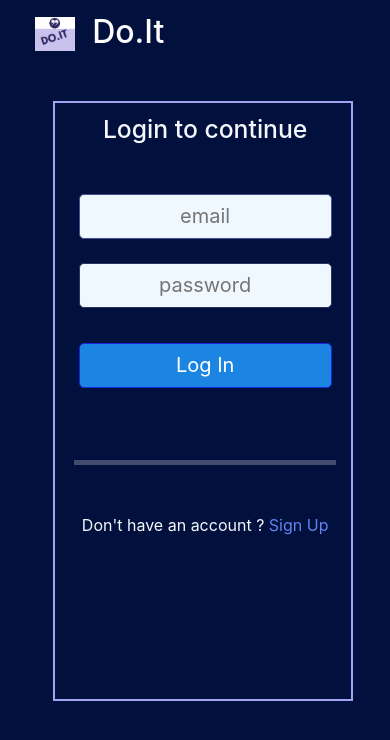
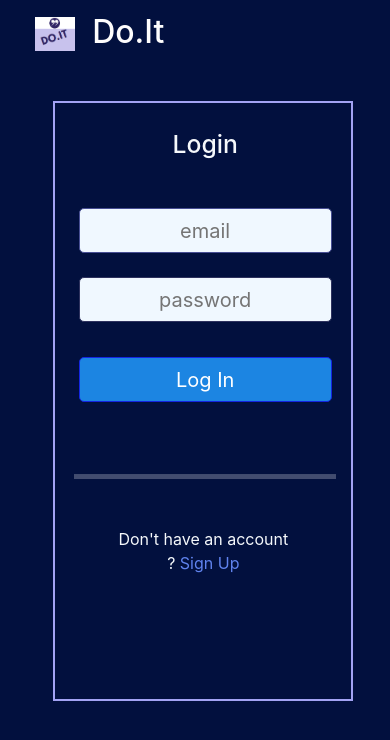
Before and after one commit to vish23698sahu/All_Purpose_Todo_App, a React (Create React App) app: page /login in a window 390 px wide. Shown: the top 740 px of the page. Built offline with nearby package versions, Linux system fonts and the light colour scheme.

Commit message:
v - 17 login code added

```diff
--- a/src/components/Login/Login.css
+++ b/src/components/Login/Login.css
@@ -108,4 +108,7 @@
         padding-left: 10%;
         margin-left: 10%;
     }
+    .cont-login h2{
+        padding-top: 5%;
+    }
 }
--- a/src/components/Login/Login.js
+++ b/src/components/Login/Login.js
@@ -14,17 +14,16 @@ const Login = () => {
                 </div>
                 <div className="sec-item">
                     <div className="cont-login" >
-                        <h2>Login to continue</h2>
+                        <h2>Login</h2>
 
                         <form>
                             <input className='login__email' type='text' placeholder='email' /><br /><br />
                             <input className='login__password' type='password' placeholder='password' /><br />
 
                             <button className='login__loginBtn' >Log In</button><br /><br /><br /><br />
-                            {/* <Link to='/login' className="login__loginBtn">Log In</Link> */}
                             <hr /><br /><br />
                             <div className='login__google' ></div>
-                            <div>
+                            <div className="login__dont">
                                 Don't have an account ? <Link to='/signup' className='login__signUpBtn'>Sign Up</Link>
                             </div>
                         </form>
```
